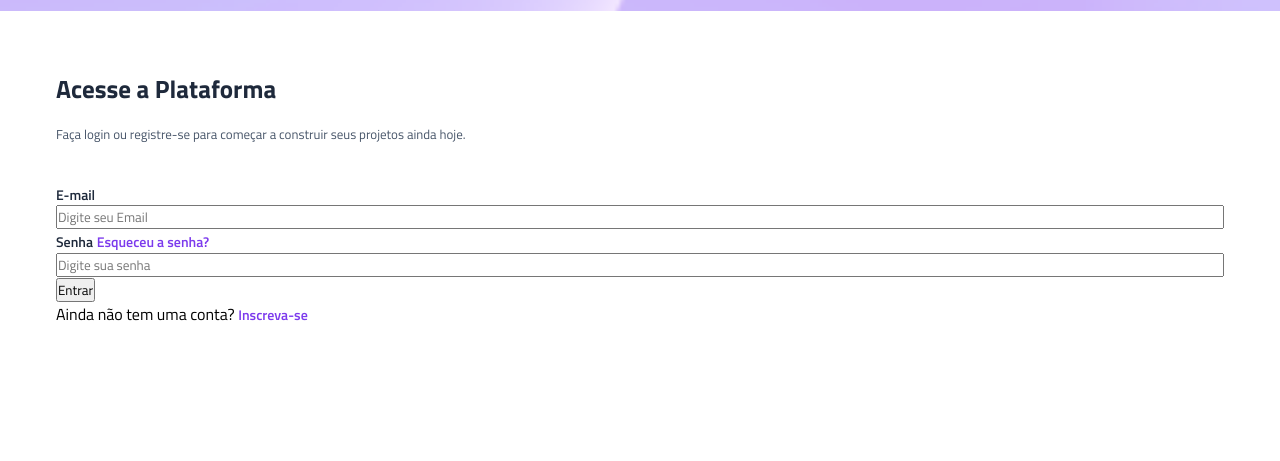
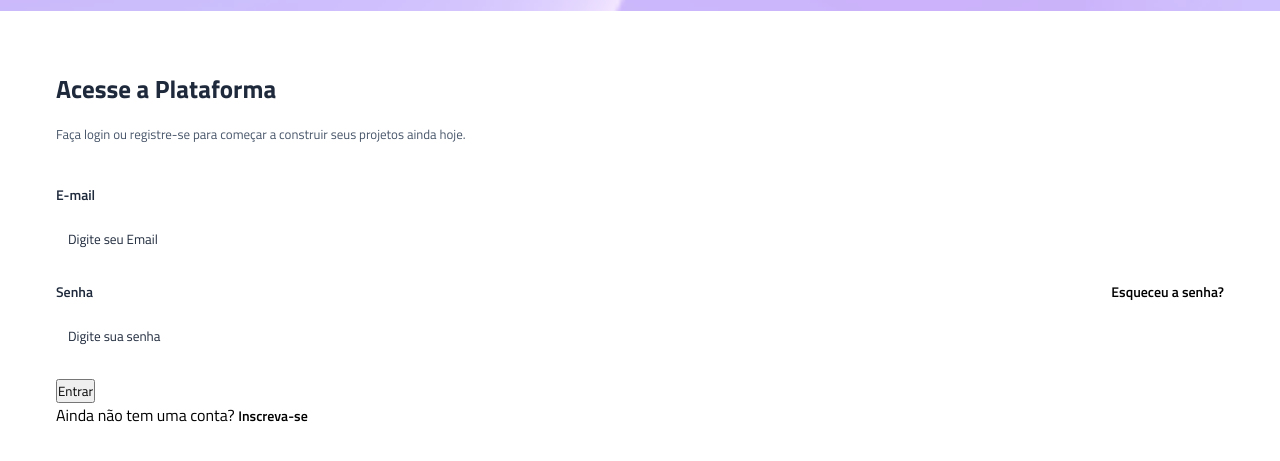
Before and after one commit to salesbebe/proj.vertigo, a plain HTML site: page index.html in a window 1280 px wide. Shown: the part 123-584 px from the top of the page. Drawn offline with Linux system fonts and the light colour scheme.

Commit message:
estilização da input

```diff
--- a/style.css
+++ b/style.css
@@ -9,6 +9,8 @@
 :root{
     --gray-800: #1e293b;
     --gray-600: #475569;
+    --gray-400: #94a3b8
+    --gray-200: #e2e8fb
     --purple: #7c3aed;
 }
 
@@ -46,9 +48,11 @@ main{
 .input-box{
     display: flex;
     flex-direction: column;
+    gap: 0.5rem;
+    margin-bottom: 1rem;
 }
 
-.input-boz div{
+.input-box div{
     display: flex;
     justify-content: space-between;
     align-items: center;
@@ -58,6 +62,22 @@ main{
     font-size: 0.875rem;
     color: var(--gray-800);
     font-weight: 600;
+}
+
+.login input{
+    padding: 1rem 0.75rem;
+    border: 1px solid var(--gray-200);
+    border-radius: 0.25rem;
+    color: var(--gray-800);
+}
+
+.login input::placeholder{
+    color: var(--gray-400);
+}
+
+.login input:hover,
+.login input:focus{
+    outline: 1px solid var(--purple);
 }
 
 .login a{
```
